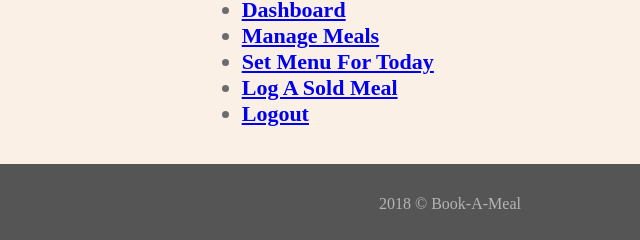
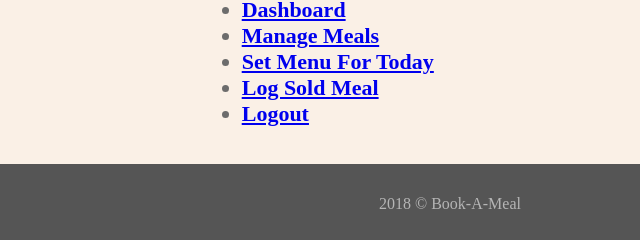
Before and after one commit to slimsolz/Book_A_Meal, a plain HTML site: page UI/caterer/index.html in a window 1280 px wide. Shown: the part 185-425 px from the top of the page, 190-830 px from the left. Drawn offline with Linux system fonts and the light colour scheme.

```diff
--- a/UI/caterer/index.html
+++ b/UI/caterer/index.html
@@ -32,7 +32,7 @@
 							<li><a href="dashboard.html">Dashboard</a></li>
 							<li><a href="manage_meal.html">Manage Meals</a></li>
 							<li><a href="set_menu.html">Set Menu For Today</a></li>
-							<li><a href="sold_meal.html">Log A Sold Meal</a></li>
+							<li><a href="sold_meal.html">Log Sold Meal</a></li>
 							<li><a href="../signin.html">Logout</a></li>
 						</ul>
 					</div>
```
Also changed, not shown: UI/caterer/add_meal.html (+1 -1 lines), UI/caterer/dashboard.html (+1 -1 lines), UI/caterer/manage_meal.html (+1 -1 lines), UI/caterer/modify_meal.html (+1 -1 lines), UI/caterer/set_menu.html (+1 -1 lines).
